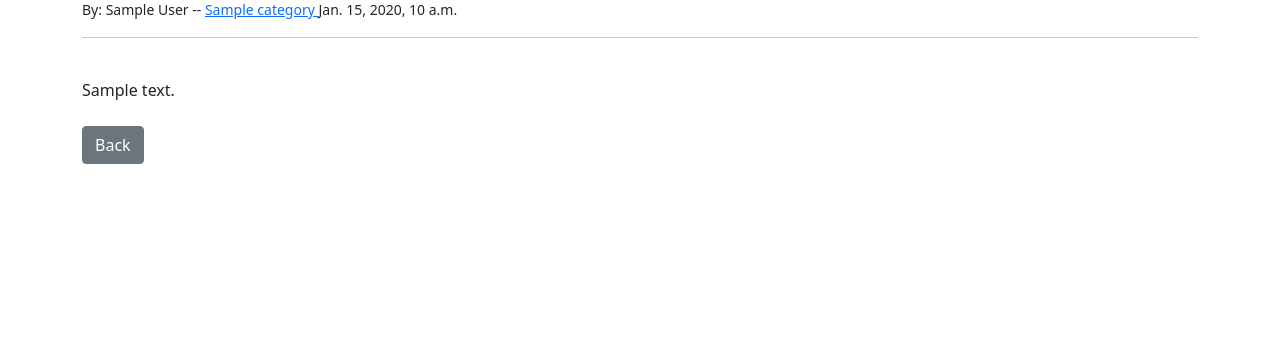
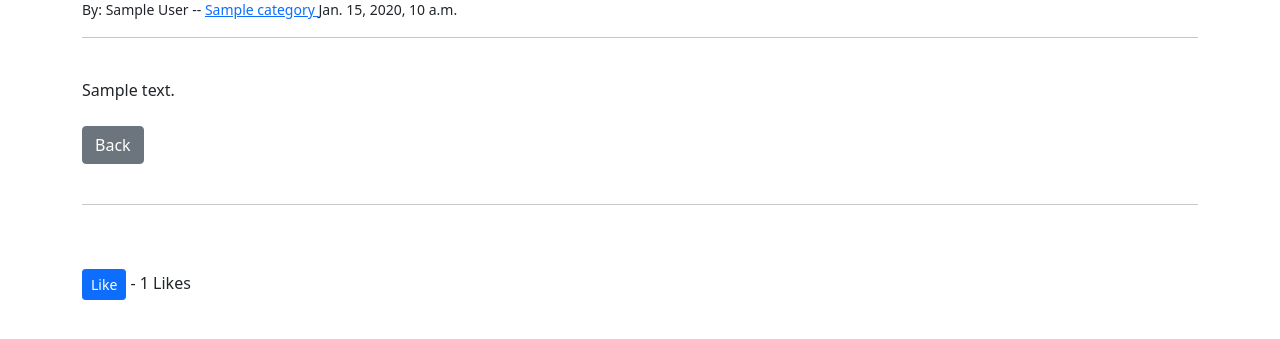
Before and after one commit to opm4/dental_website, a Django app: template dental_website/blog/templates/blog/article_details_blog.html in a window 1280 px wide. Shown: the part 139-478 px from the top of the page. Run offline with Django 3.2, Linux system fonts and the light colour scheme; the template is opened without the code that fills it: most values are stand-ins (such as "Sample title", 1, 10 or a date in 2020).

Commit message:
Create an like Blog Button

```diff
--- a/dental_website/blog/models.py
+++ b/dental_website/blog/models.py
@@ -22,9 +22,13 @@ class Post(models.Model):
     body = models.TextField()
     post_date = models.DateField(auto_now_add=True)
     category = models.CharField(max_length=255, default='uncategorized')
+    likes = models.ManyToManyField(User, related_name='blog_posts')
 
     def __str__(self):
         return self.title + ' | ' + str(self.author)
 
     def get_absolute_url(self):
         return reverse("article_detail", kwargs={"pk": self.pk})
+
+    def total_likes(self):
+        return self.likes.count()
--- a/dental_website/blog/templates/blog/article_details_blog.html
+++ b/dental_website/blog/templates/blog/article_details_blog.html
@@ -24,4 +24,16 @@
     <br/><br/>
     <a href="{% url 'home_blog' %}" class="btn btn-secondary">Back</a>
 
+    <br/><br/>
+    <hr>
+    <br/><br/>
+    <form action="{% url 'like_post' post.pk %}" method="POST">
+        {% csrf_token %}
+        <button type="submit" name="post_id" value="{{ post.id }}" class="btn btn-primary btn-sm">
+            Like
+        </button> -
+        {{ total_likes }} Likes
+
+    </form>
+
 {% endblock content %}
--- a/dental_website/blog/urls.py
+++ b/dental_website/blog/urls.py
@@ -1,7 +1,9 @@
 from django.urls import path
 from django.views.generic.edit import UpdateView
 # from . import views
-from .views import HomeView, ArticleDetailView, AddPostView, UpdatePostView, DeletePostView, AddCategoryView, UpdateCategoryView, CategoryView, CategoryListView
+from .views import HomeView, ArticleDetailView, AddPostView, \
+    UpdatePostView, DeletePostView, AddCategoryView, UpdateCategoryView,\
+    CategoryView, CategoryListView, LikeView
 
 urlpatterns = [
     # path('', views.home, name="home_blog"),
@@ -14,4 +16,5 @@ urlpatterns = [
     path('article/<int:pk>/delete', DeletePostView.as_view(), name="delete_post"),
     path('category/<str:category>', CategoryView, name="category"),
     path('category-list/', CategoryListView, name="category-list"),
+    path('like/<int:pk>', LikeView, name="like_post"),
 ]
```
Also changed, not shown: dental_website/blog/views.py (+19 -2 lines), dental_website/blog/migrations/0005_post_likes.py (added), dental_website/db.sqlite3.
